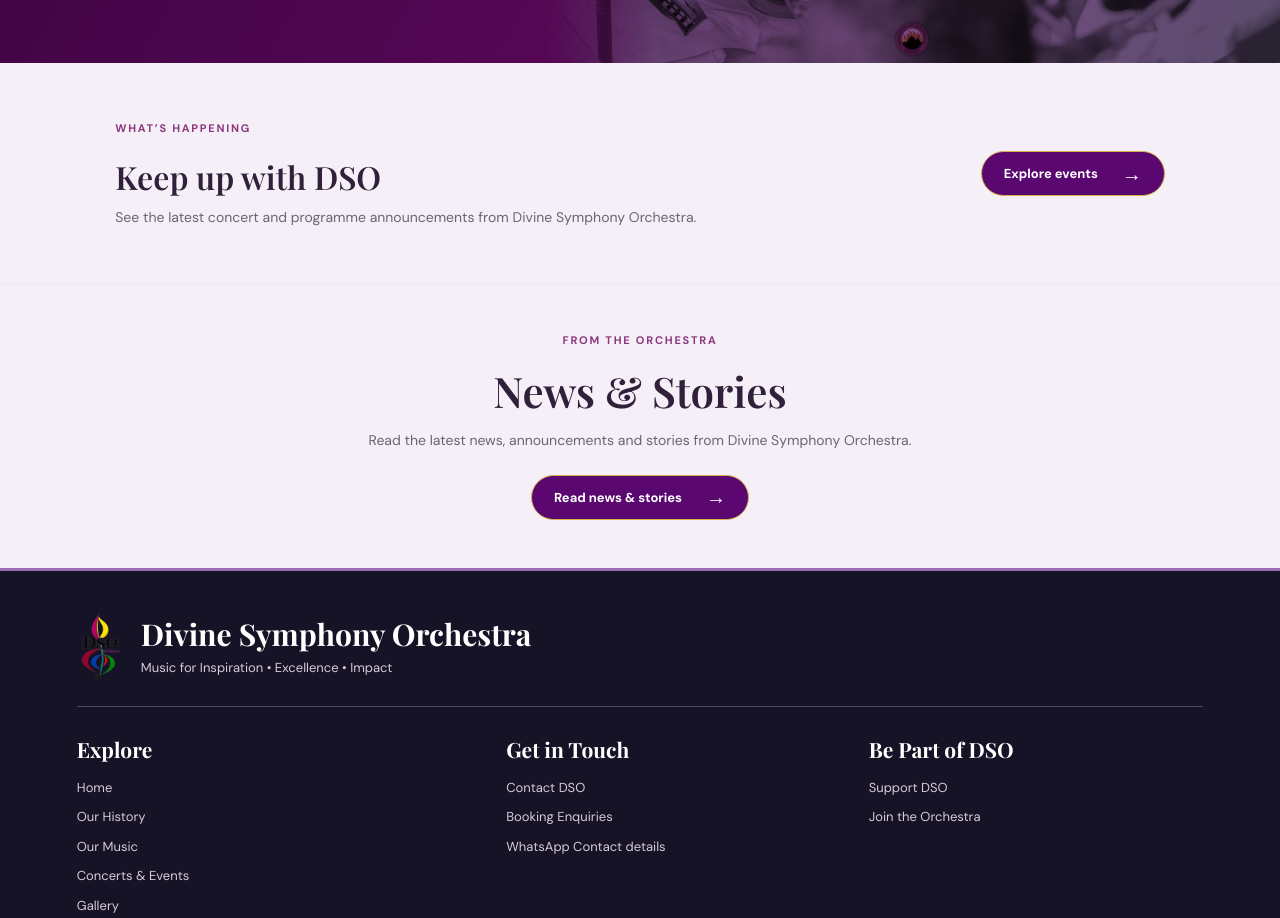
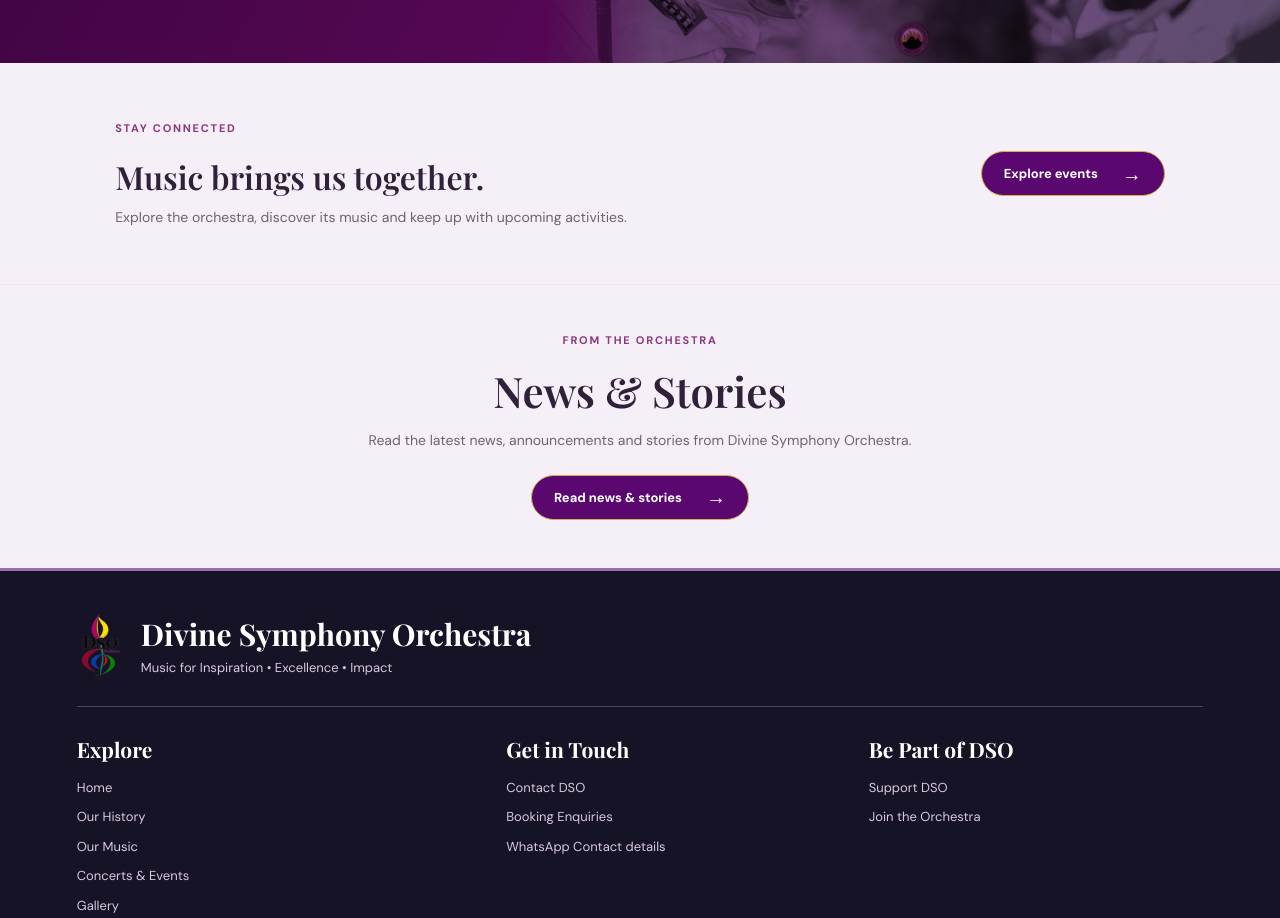
Before and after one commit to Divinesymphonyorchestra20/Divine-Symphony-Orchestra, a Next.js app: page / in a window 1280 px wide. Shown: the part 1840-2758 px from the top of the page. Built offline with nearby package versions, Linux system fonts and the light colour scheme; a web font is replaced by a local one.

Commit message:
Render homepage event and news copy from CMS

```diff
--- a/app/page.tsx
+++ b/app/page.tsx
@@ -70,22 +70,22 @@ export default async function Home() {
     </section>}
     {show("event") && <section className="updates">
       <div className="updates-copy">
-        <p className="eyebrow dark">What’s happening</p>
-        <h2>{nextEvent ? nextEvent.title : "Keep up with DSO"}</h2>
+        <p className="eyebrow dark">{c.event.eyebrow}</p>
+        <h2>{nextEvent ? nextEvent.title : c.event.title}</h2>
         {nextEvent ? <>
           <p className="updates-event-meta">{eventDate}{nextEvent.venue ? " · " + nextEvent.venue : ""}</p>
           <p>{nextEvent.description || "Find event details, programme information and announcements on the Concerts & Events page."}</p>
-        </> : <p>See the latest concert and programme announcements from Divine Symphony Orchestra.</p>}
+        </> : <p>{c.event.text}</p>}
       </div>
       <a className="solid-cta" href={c.event.href}>{c.event.button} <span aria-hidden="true">→</span></a>
     </section>}
     {show("media") && c.media.items.length > 0 && <section className="home-media-band"><div className="home-media-heading"><p className="eyebrow dark">{c.media.eyebrow}</p><h2>{c.media.title}</h2><p>{c.media.text}</p></div><div className="home-media-grid">{c.media.items.map((item,index)=><a className="home-media-card" href={item.href || "/gallery"} key={item.title + index}><img src={item.image.src} alt={item.image.alt || item.title}/><span>{item.title}</span></a>)}</div></section>}
     {show("news") && <section className="home-news-band" aria-labelledby="home-news-title">
       <div className="home-news-inner">
-        <p className="eyebrow dark">From the orchestra</p>
-        <h2 id="home-news-title">News &amp; Stories</h2>
-        <p>Read the latest news, announcements and stories from Divine Symphony Orchestra.</p>
-        <a className="solid-cta" href="/news">Read news &amp; stories <span aria-hidden="true">→</span></a>
+        <p className="eyebrow dark">{c.news.eyebrow}</p>
+        <h2 id="home-news-title">{c.news.title}</h2>
+        <p>{c.news.text}</p>
+        <a className="solid-cta" href={c.news.href}>{c.news.button} <span aria-hidden="true">→</span></a>
       </div>
     </section>}
     <SiteFooter />
```
